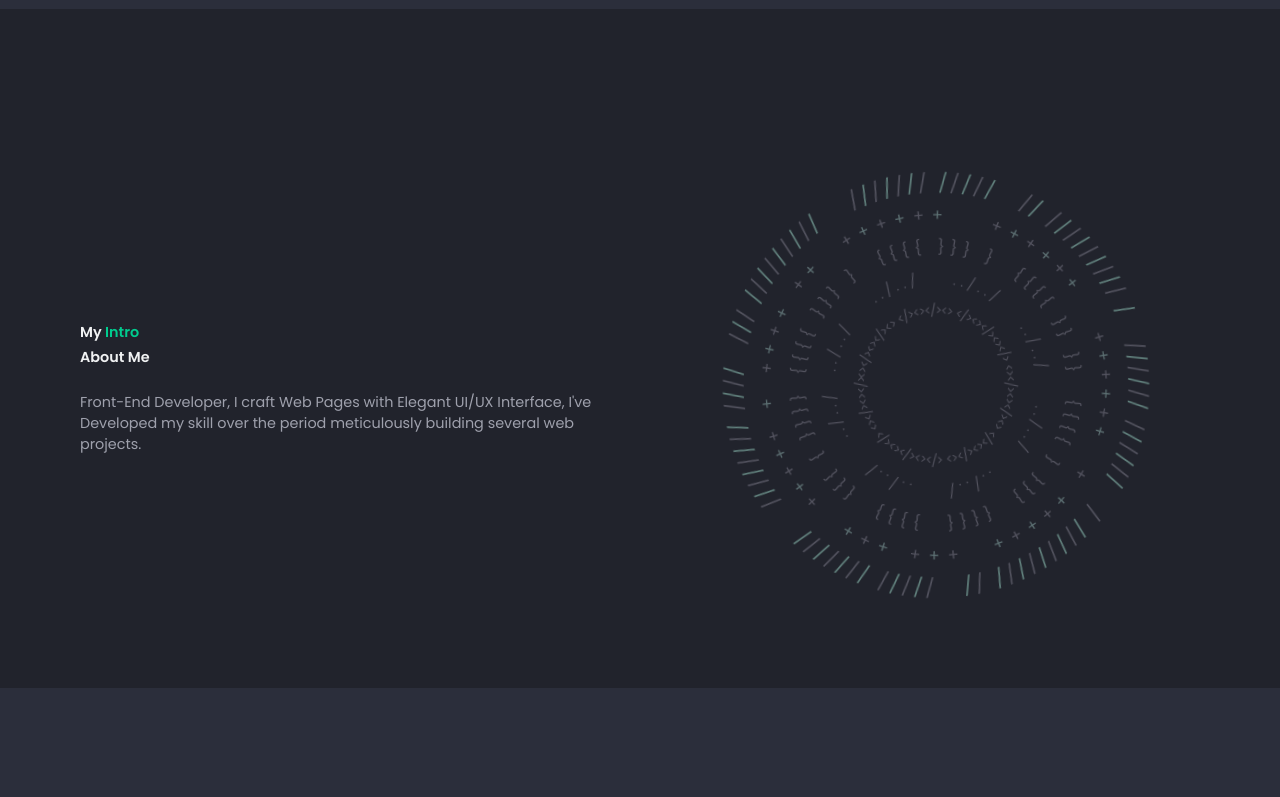
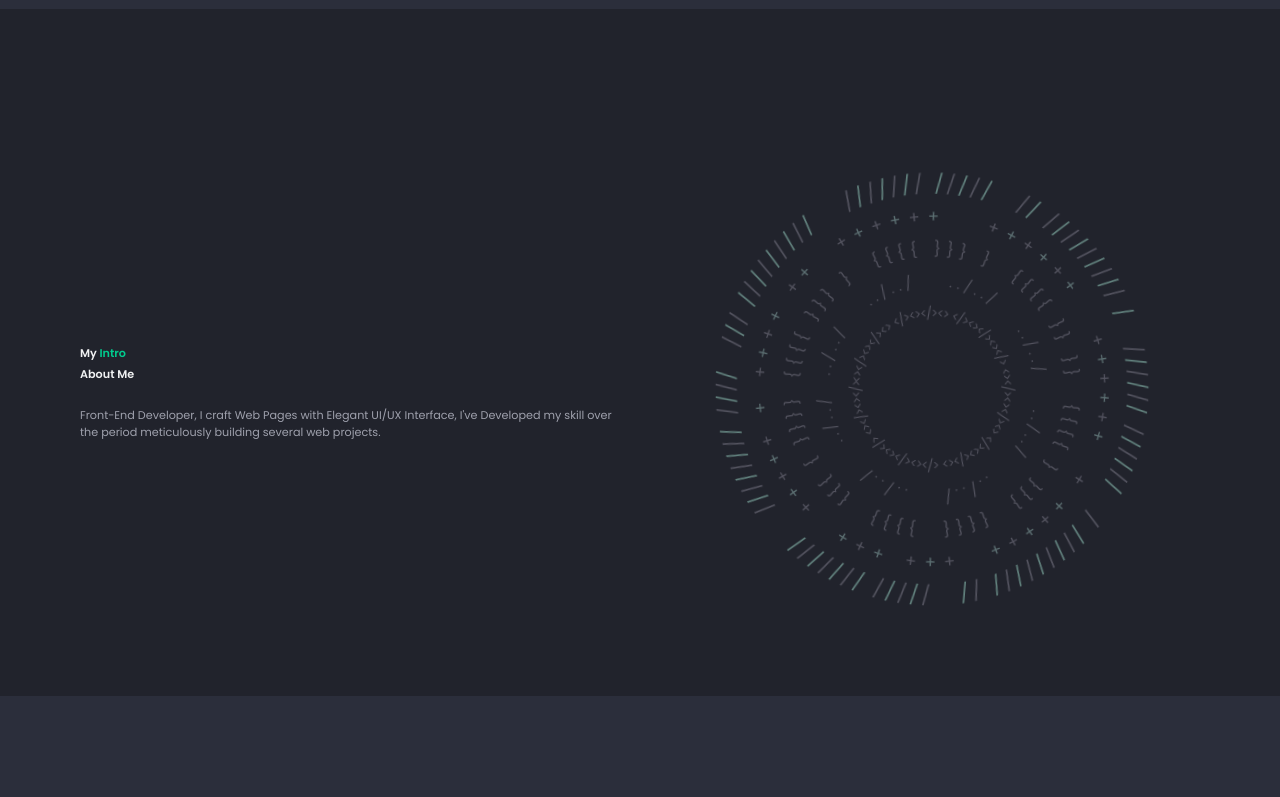
Before and after one commit to startedHere/testting, a plain HTML site: page index.html in a window 1280 px wide. Shown: the part 1520-2317 px from the top of the page. Drawn offline with nearby package versions, Linux system fonts and the light colour scheme.

Commit message:
Adjusting the Media Queries...reducing and increasing font sizes for a better visual result.

```diff
--- a/assets/css/styles.css
+++ b/assets/css/styles.css
@@ -1930,11 +1930,11 @@ path#bottom {
 	.about__container {
 		grid-template-columns: repeat(2, 1fr);
 		column-gap: 4rem;
-		/* align-items: center; */
+		align-items: center;
 	}
 	.mandala-container {
 		grid-template-columns: repeat(2, 1fr);
-		column-gap: 4rem;
+		column-gap: 3rem;
 	}
 
 	.skills__container {
@@ -2003,7 +2003,7 @@ path#bottom {
 	.mymind__data,
 	:is(.mymind__data) :is(.section__subtitle, .section__title, .mymind__description) {
 		text-align: initial;
-		font-size: 0.9rem;
+		font-size: 0.7rem;
 	}
 
 	/* .services__container,
```
